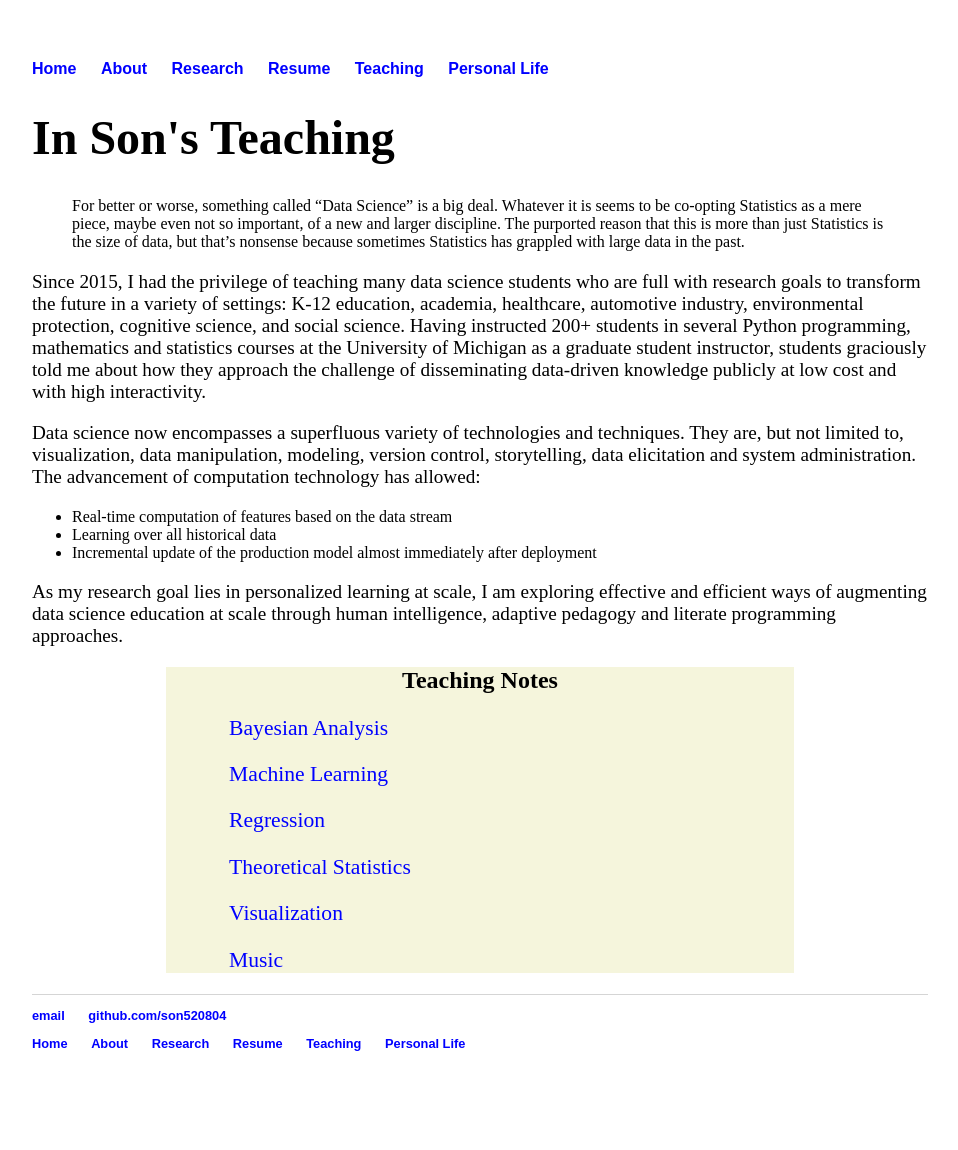
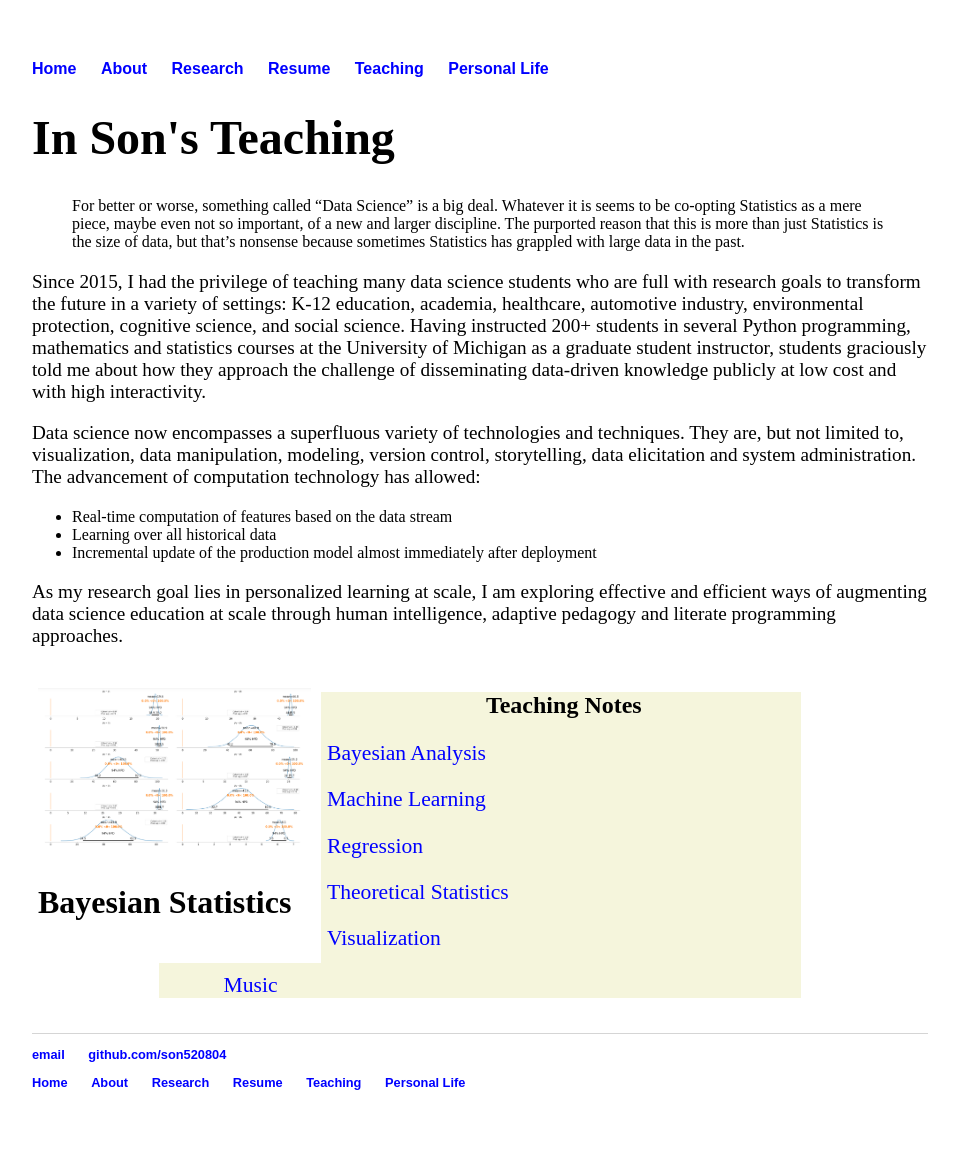
Before and after one commit to son520804/son520804.github.io, a Jekyll site: the page built from Teaching/index.html, in a window 1280 px wide. Shown: the whole page, without its empty margins (160-1118 px from the left). Built offline with Jekyll 4.4.1, drawn with Linux system fonts in a browser that asks for light colours; before the commit the page ends 1111 px from its top, so only the background shows below that.

Commit message:
Update Teaching Material

```diff
--- a/Teaching/index.html
+++ b/Teaching/index.html
@@ -29,6 +29,17 @@ As my research goal lies in personalized learning at scale, I am exploring effec
 </p>
 
 <!-- Portfolio Gallery Grid -->
+
+<div class="row">
+  <div class="column">
+    <div class="content">
+      <img src="Bayesian_Analysis.png" alt="Bayesian Analysis" style="width:100%">
+      <h3>Bayesian Statistics</h3>
+      <p></p>
+  </div>
+</div>
+
+
 <div style="text-align: center; margin-left: 15%; margin-right: 15%;
   background-color: beige">
 
--- a/css/main.css
+++ b/css/main.css
@@ -1,3 +1,7 @@
+* {
+  box-sizing: border-box;
+}
+
 a {
     text-decoration: none;
     color: #0000ff;
@@ -34,6 +38,18 @@ b {
   margin-left: auto;
   margin-right: auto;
   width: 60%;
+}
+
+/* Create four equal columns that floats next to each other */
+.column {
+  float: left;
+  width: 33.3%;
+}
+
+/* Content */
+.content {
+  background-color: white;
+  padding: 10px;
 }
 
 div.gallery {
@@ -78,7 +94,14 @@ footer ul li {
 h1 {
     font-family: 'Tangerine', serif;
     font-size: 48px;
+    word-break: break-all;
   }
+
+h3 {
+  font-family: 'Tangerine', serif;
+  font-size: 32px;
+  word-break: break-all;
+}
 
 /*li a{
   display: block;
@@ -89,7 +112,24 @@ h1 {
 li a.active {
   background-color: #5daf4c;
 }*/
+.main {
+  max-width: 1000px;
+  margin:auto;
+}
 
+/* Responsive layout - makes a two column-layout instead of four columns */
+@media screen and (max-width: 900px) {
+  .column {
+    width: 50%;
+  }
+}
+
+/* Responsive layout - makes the two columns stack on top of each other instead of next to each other */
+@media screen and (max-width: 600px) {
+  .column {
+    width: 100%;
+  }
+}
 
 .multiline {
   white-space: pre-wrap;
@@ -118,6 +158,21 @@ p {
     color: #D3D3D3
 }
 
+.row {
+  margin: 8px -16px;
+}
+
+.row,
+.row > .column {
+  padding: 6px;
+}
+
+/* Clear floats after rows */
+.row::after {
+  content: "";
+  display: table;
+  clear:both;
+}
 
 ul.posts {
     margin: 20px auto 40px;
```
Also changed, not shown: Teaching/Machine_Learning.jpg (added).
